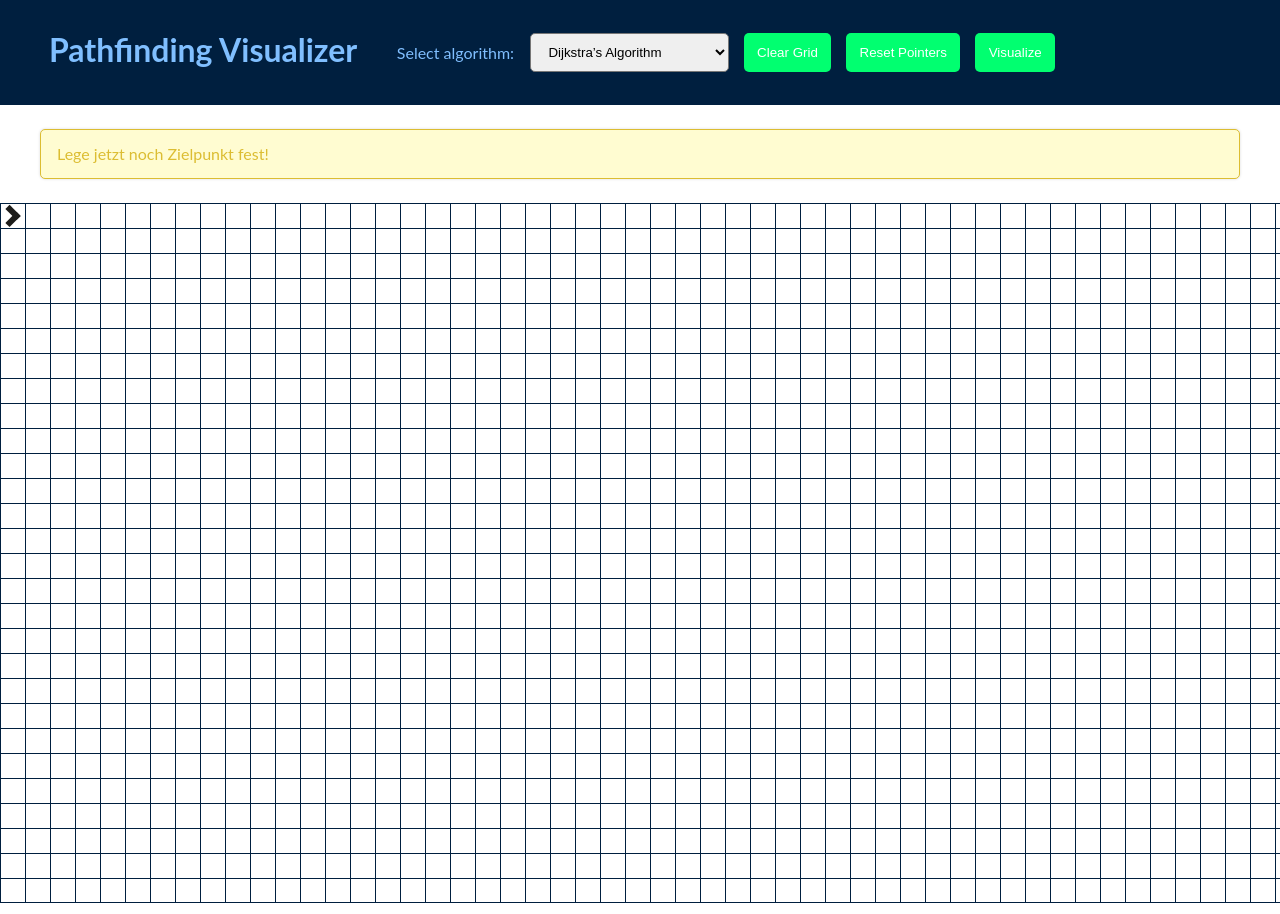
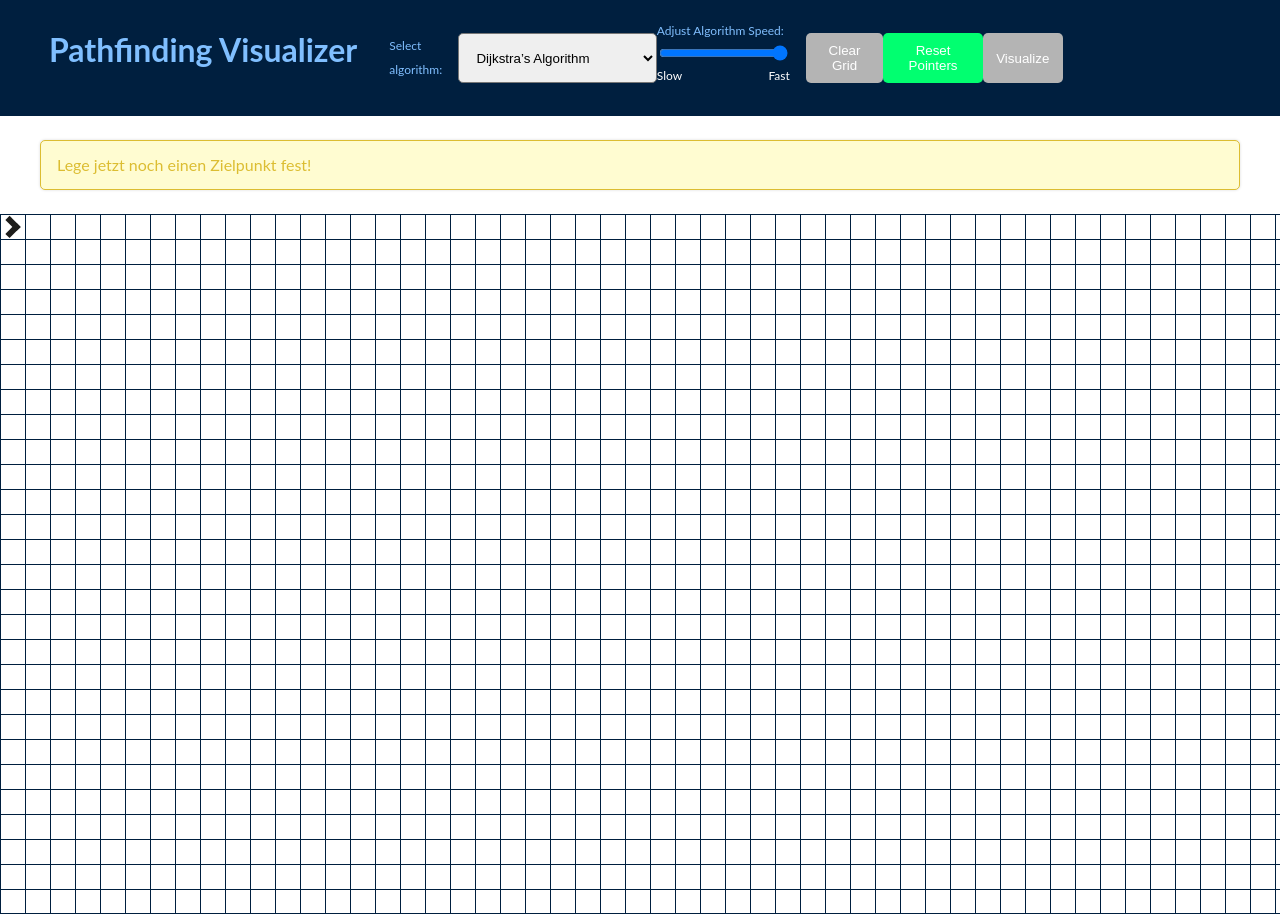
Before and after one commit to RobinUndersigned/pathfinding-visualizer, a Vue app: page / in a window 1280 px wide. Both pictures are taken after a click on the element 13 px from the left and 216 px from the top of the page. Shown: the top 914 px of the page. Built offline with nearby package versions, Linux system fonts and the light colour scheme.

Commit message:
added astar search,manhattan distance, bug fixes, etc

```diff
--- a/src/App.vue
+++ b/src/App.vue
@@ -37,6 +37,8 @@
     <GridComponent
       ref="gridComponent"
       :grid="grid"
+      :row-max="rowMax"
+      :col-max="colMax"
     />
   </div>
 </template>
@@ -57,7 +59,6 @@ export default {
       rowMax: 28,
       colMax: 56,
       grid: [],
-      selectedAlgorithm: null
     }
   },
   mounted() {
@@ -74,10 +75,19 @@ export default {
     clearGrid() {
      this.$refs.gridComponent.clearGrid();
     },
-
     async visualizeAlgorithm(algorithm) {
-      await this.$refs.gridComponent.dijkstra();
-      await this.$refs.gridComponent.animateShortestPath();
+      this.$store.commit('setRunningState', true);
+      switch(algorithm) {
+        case "dijkstra":
+          await this.$refs.gridComponent.dijkstra();
+          await this.$refs.gridComponent.animateShortestPath();
+          break;
+        case "astar":
+          await this.$refs.gridComponent.aStar();
+          await this.$refs.gridComponent.animateShortestPath();
+          break;
+      }
+      this.$store.commit('setRunningState', false);
     }
   },
 }
--- a/src/components/Grid/GridComponent.vue
+++ b/src/components/Grid/GridComponent.vue
@@ -11,7 +11,7 @@
       v-if="hasStart && !hasTarget"
       class="alert alert-hint"
     >
-      Lege jetzt noch Zielpunkt fest!
+      Lege jetzt noch einen Zielpunkt fest!
     </div>
 
     <div
@@ -46,6 +46,7 @@
 import GridRowComponent from "./GridRowComponent";
 import { Queue } from "../../lib/Queue";
 import {mapGetters, mapState} from "vuex";
+import Node from "../../lib/Node";
 
 export default {
   name: "GridComponent",
@@ -56,17 +57,26 @@ export default {
     grid: {
       type: Array,
       default: null,
-    }
+    },
+    rowMax: {
+      type: Number,
+      default: null,
+    },
+    colMax: {
+      type: Number,
+      default: null,
+    },
   },
   data() {
     return {
       queuedNodes: null,
+      running: false,
       visitedNodesInOrder: [],
       shortestPathOrder: [],
     };
   },
   computed: {
-    ...mapState(['startNode', 'targetNode']),
+    ...mapState(['startNode', 'targetNode', 'algorithmSpeed', 'selectedAlgorithm']),
     ...mapGetters(['hasStart', 'hasTarget']),
     getGrid() {
       return this.grid;
@@ -94,10 +104,10 @@ export default {
       if (!this.startNode || !this.targetNode) return false;
       this.queuedNodes = this.queueNodes();
 
-      while (!!this.queuedNodes.getLength()) {
+      while (!this.queuedNodes.isEmpty()) {
         this.queuedNodes.sortByDistance();
         const closestNode = this.queuedNodes.dequeue();
-
+        if (closestNode === this.targetNode) return;
         // If we encounter a wall, we skip it.
         if (closestNode.isWall) continue;
         // If the closest node is at a distance of infinity,
@@ -106,54 +116,105 @@ export default {
         closestNode.visited = true;
 
         this.visitedNodesInOrder.push(closestNode);
-        if (closestNode === this.targetNode) return;
         await this.animateCurrentNode(closestNode);
         await this.animateVisited(closestNode);
 
+        const unvisitedNeighbors = this.getUnvisitedNeighbors(closestNode);
+        await this.updateUnvisitedNeighbors(closestNode, unvisitedNeighbors);
+      }
+    },
+    async aStar() {
+      if (!this.startNode || !this.targetNode) return false;
+      this.queuedNodes = this.queueNodes();
+
+      while (!this.queuedNodes.isEmpty()) {
+        this.queuedNodes.sortByHeuristicDistance();
+        const closestNode = this.queuedNodes.dequeue();
+        if (closestNode === this.targetNode) return;
+        // If we encounter a wall, we skip it.
+        if (closestNode.isWall) continue;
+        // If the closest node is at a distance of infinity,
+        // we must be trapped and should therefore stop.
+        if (closestNode.distance === Infinity) return;
+        closestNode.visited = true;
+
+        this.visitedNodesInOrder.push(closestNode);
+        await this.animateCurrentNode(closestNode);
+        await this.animateVisited(closestNode);
 
         const unvisitedNeighbors = this.getUnvisitedNeighbors(closestNode);
-        this.updateUnvisitedNeighbors(closestNode, unvisitedNeighbors);
+        await this.updateUnvisitedNeighbors(closestNode, unvisitedNeighbors);
       }
     },
+    /**
+     * Animates visited nodes by using a timed promise
+     * @returns {Promise<Node>}
+     */
     animateVisited(currentNode) {
       return new Promise(resolve => {
         setTimeout(() => {
-          this.getGrid[currentNode.y][currentNode.x].animateVisited = !currentNode.isStart ? true : false;
+          this.getGrid[currentNode.y][currentNode.x].animateVisited = !currentNode.isStart;
           resolve();
-        }, 10);
+        }, 10  * this.algorithmSpeed);
       })
     },
+    /**
+     * Animates the current node by using a timed promise
+     * @returns {Promise<Node>}
+     */
     animateCurrentNode(currentNode) {
       this.getGrid[currentNode.y][currentNode.x].isCurrentNode = true;
       return new Promise(resolve => {
         setTimeout(() => {
             this.getGrid[currentNode.y][currentNode.x].isCurrentNode = false;
             resolve()
-        }, 10);
+        }, 10 * this.algorithmSpeed);
       })
     },
+    /**
+     * Animates the shortest path by using a timed promise
+     * @returns {Promise<Node>}
+     */
     animateShortestPath() {
       this.setShortestPath();
       return new Promise (resolve => {
         for (let i = 0; i < this.shortestPathOrder.length; i++) {
           setTimeout(() => {
             const node = this.shortestPathOrder[i];
-            if (node) {
             this.getGrid[node.y][node.x].isOnShortestPath = true;
-            } else {
+          }, (50 * i) * this.algorithmSpeed);
+        }
         resolve();
-            }
-          }, 50 * i);
-        }
       })
 
     },
+    /**
+     * Updates Poperties on unvisited neighbors
+     * @param node
+     * @param neighbors
+     * @returns {Promise<unknown>}
+     */
     updateUnvisitedNeighbors(node, neighbors) {
+      return new Promise(resolve => {
         for (const neighbor of neighbors) {
           this.getGrid[neighbor.y][neighbor.x].distance = node.distance + 1;
           this.getGrid[neighbor.y][neighbor.x].previousNode = node;
+          if (this.selectedAlgorithm === "astar") {
+            /**
+             * @see: https://www.geeksforgeeks.org/a-search-algorithm/
+             */
+            this.getGrid[neighbor.y][neighbor.x].manhattanDistance = Math.abs(neighbor.x - this.targetNode.x) + Math.abs(neighbor.y - this.targetNode.y);
+            this.getGrid[neighbor.y][neighbor.x].heuristicDistance = this.getGrid[neighbor.y][neighbor.x].distance + this.getGrid[neighbor.y][neighbor.x].manhattanDistance;
           }
+        }
+        resolve();
+      })
     },
+    /**
+     * Gets neighbor nodes from grid
+     * @param node
+     * @returns {*[]}
+     */
     getUnvisitedNeighbors(node) {
       const neighbors = [];
       const {x, y} = node;
@@ -161,8 +222,12 @@ export default {
       if (y < this.getGrid.length - 1) neighbors.push(this.getGrid[y + 1][x]);
       if (x > 0) neighbors.push(this.getGrid[y][x - 1]);
       if (x < this.getGrid[0].length - 1) neighbors.push(this.getGrid[y][x + 1]);
-      return neighbors.filter(neighbor => !neighbor.visited);
+      // Only push nodes to neighbors array that haven't been visited and aren't walls
+      return neighbors.filter(neighbor => !neighbor.visited && !neighbor.isWall);
     },
+    /**
+     * Sets the shortest path by going through the previous nodes of the target node
+     */
     setShortestPath() {
       let currentNode = this.targetNode;
       while (currentNode !== null) {
--- a/src/components/Grid/GridNodeComponent.vue
+++ b/src/components/Grid/GridNodeComponent.vue
@@ -11,6 +11,7 @@
         path: node.isOnShortestPath,
         currentNode: node.isCurrentNode,
       }"
+      style="font-size: 10px; text-align: center;"
       @click="updateNodeType()"
       @mouseover="drawWall()"
       @mousedown="activateDefinePathState()"
@@ -37,7 +38,7 @@ export default {
     }
   },
   computed: {
-    ...mapState(['definePath']),
+    ...mapState(['definePath', 'startNode', 'targetNode']),
     ...mapGetters(['hasStart', 'hasTarget']),
     node() {
       return this.gridNode;
@@ -57,8 +58,7 @@ export default {
     },
     updateNodeType() {
       if (!this.hasStart) {
-        this.node.isStart = true;
-        this.node.distance = 0;
+        this.node.makeStartNode(this.targetNode);
         this.$store.commit('setStartNode', this.node);
       } else if (this.hasStart && !this.hasTarget) {
         this.node.isTarget = true;
--- a/src/components/HeaderComponent.vue
+++ b/src/components/HeaderComponent.vue
@@ -23,12 +23,13 @@
             <select
               id="algorithm"
               v-model="selectedAlgorithm"
+              :disabled="isRunning"
               name="algorithm"
             >
-              <option value="1">
+              <option value="dijkstra">
                 Dijkstra’s Algorithm
               </option>
-              <option value="2">
+              <option value="astar">
                 A* Search
               </option>
               <option value="3">
@@ -39,13 +40,35 @@
               </option>
             </select>
           </div>
-          <button @click="$emit('clearGrid')">
+          <label
+            for="speedSlider"
+            class="header-speed-slider-label"
+          >
+            Adjust Algorithm Speed:
+            <input
+              id="speedSlider"
+              v-model="algorithmSpeed"
+              class="header-speed-slider"
+              type="range"
+              min="1"
+              max="3"
+              step="1"
+              @change="updateAlgorithmSpeed"
+            >
+          </label>
+          <button
+            :disabled="isRunning || !hasTarget"
+            @click="$emit('clearGrid')"
+          >
             Clear Grid
           </button>
           <button>
             Reset Pointers
           </button>
-          <button @click="visualize">
+          <button
+            :disabled="isRunning || !hasTarget"
+            @click="visualize"
+          >
             Visualize
           </button>
         </div>
@@ -55,17 +78,34 @@
 </template>
 
 <script>
+import {mapGetters, mapState} from "vuex";
+
 export default {
   name: "HeaderComponent",
   emits: ['visualize', 'clearGrid'],
   data(){
     return {
-      selectedAlgorithm: 1,
+      selectedAlgorithm: "dijkstra",
+      algorithmSpeed: "3",
     }
   },
+  computed: {
+    ...mapState(['isRunning']),
+    ...mapGetters(['hasStart', 'hasTarget']),
+  },
+  watch: {
+    selectedAlgorithm: {
+      deep: true,
+      handler() {
+        this.$store.commit('setSelectedAlgorithm', this.selectedAlgorithm)
+      },
+    },
+  },
   methods: {
+    updateAlgorithmSpeed() {
+      this.$store.commit('setAlgorithmSpeed', this.algorithmSpeed);
+    },
     visualize() {
-      console.log(this.selectedAlgorithm);
       this.$emit('visualize', this.selectedAlgorithm);
     }
   }
@@ -105,6 +145,11 @@ export default {
   border: none;
 }
 
+.header-controls button:disabled,
+.header-controls button[disabled] {
+  background-color: #b4b4b4;
+}
+
 .header-controls select {
   padding: .75em 1em;
   border-radius: 5px;
@@ -113,8 +158,9 @@ export default {
 .header-controls label {
   display: flex;
   align-self: center;
-  flex-direction: row;
+  flex-direction: column;
   margin-right: 1rem;
+  font-size: 12px;
 }
 
 .header-controls {
@@ -128,4 +174,27 @@ export default {
   display: flex;
   flex-direction: row;
 }
+
+.header-speed-slider-label {
+  position: relative;
+  margin-top: -35px;
+}
+
+.header-speed-slider-label::before {
+  color: white;
+  left: 0;
+  content: "Slow";
+}
+
+.header-speed-slider-label::after {
+  color: white;
+  right: 0;
+  content: "Fast";
+}
+
+.header-speed-slider-label::before,
+.header-speed-slider-label::after {
+  position: absolute;
+  top: 45px;
+}
 </style>
--- a/src/lib/Node.js
+++ b/src/lib/Node.js
@@ -9,7 +9,9 @@ class Node {
         this.isCurrentNode = false;
         this.animateVisited = false;
         this.visited = false;
+        this.manhattanDistance = Infinity;
         this.distance = Infinity;
+        this.heuristicDistance = Infinity;
         this.previousNode = null;
     }
 
@@ -18,13 +20,21 @@ class Node {
       this.isTarget = false;
       this.isWall = false;
       this.isOnShortestPath = false;
-      this.isOnShortestPath = false;
       this.isCurrentNode = false;
       this.animateVisited = false;
       this.visited = false;
+      this.manhattanDistance = Infinity;
       this.distance = Infinity;
+      this.heuristicDistance = Infinity;
       this.previousNode = null;
       this.animateVisited = false;
+    }
+
+    makeStartNode() {
+      this.isStart = true;
+      this.distance = 0;
+      this.manhattanDistance = 0;
+      this.heuristicDistance = 0;
     }
 }
 
--- a/src/lib/Queue.js
+++ b/src/lib/Queue.js
@@ -28,4 +28,7 @@ export class Queue {
   sortByDistance() {
     this.a.sort((nodeA, nodeB) => nodeA.distance - nodeB.distance);
   }
+  sortByHeuristicDistance() {
+    this.a.sort((nodeA, nodeB) => nodeA.heuristicDistance - nodeB.heuristicDistance);
+  }
 }
--- a/src/store/index.js
+++ b/src/store/index.js
@@ -8,6 +8,9 @@ const store = createStore({
             definePath: false,
             startNode: null,
             targetNode: null,
+            algorithmSpeed: 1,
+            selectedAlgorithm: "dijkstra",
+            isRunning: false,
         }
     },
   getters: {
@@ -16,17 +19,42 @@ const store = createStore({
       },
       hasTarget: (state) => {
         return state.targetNode != null;
+      },
+      algorithmSpeed: (state) => {
+        return state.algorithmSpeed;
+      },
+      algorithm: (state) => {
+        return state.selectedAlgorithm;
       }
   },
     mutations: {
         toggleDefinePathState (state, value) {
             state.definePath = value;
         },
+        setRunningState (state, value) {
+          state.isRunning = value;
+        },
         setStartNode (state, node) {
             state.startNode = node;
         },
         setTargetNode (state, node) {
             state.targetNode = node;
+        },
+        setAlgorithmSpeed (state, algorithmSpeed) {
+          switch(algorithmSpeed){
+            case "1":
+              state.algorithmSpeed = 25;
+              break;
+            case "2":
+              state.algorithmSpeed = 10;
+              break;
+            case "3":
+              state.algorithmSpeed = 1;
+              break;
+          }
+        },
+        setSelectedAlgorithm (state, selectedAlgorithm) {
+          state.selectedAlgorithm = selectedAlgorithm;
         },
         resetState (state) {
           state.startNode = null;
```
Lines whose indentation alone changed are shown as unchanged.
